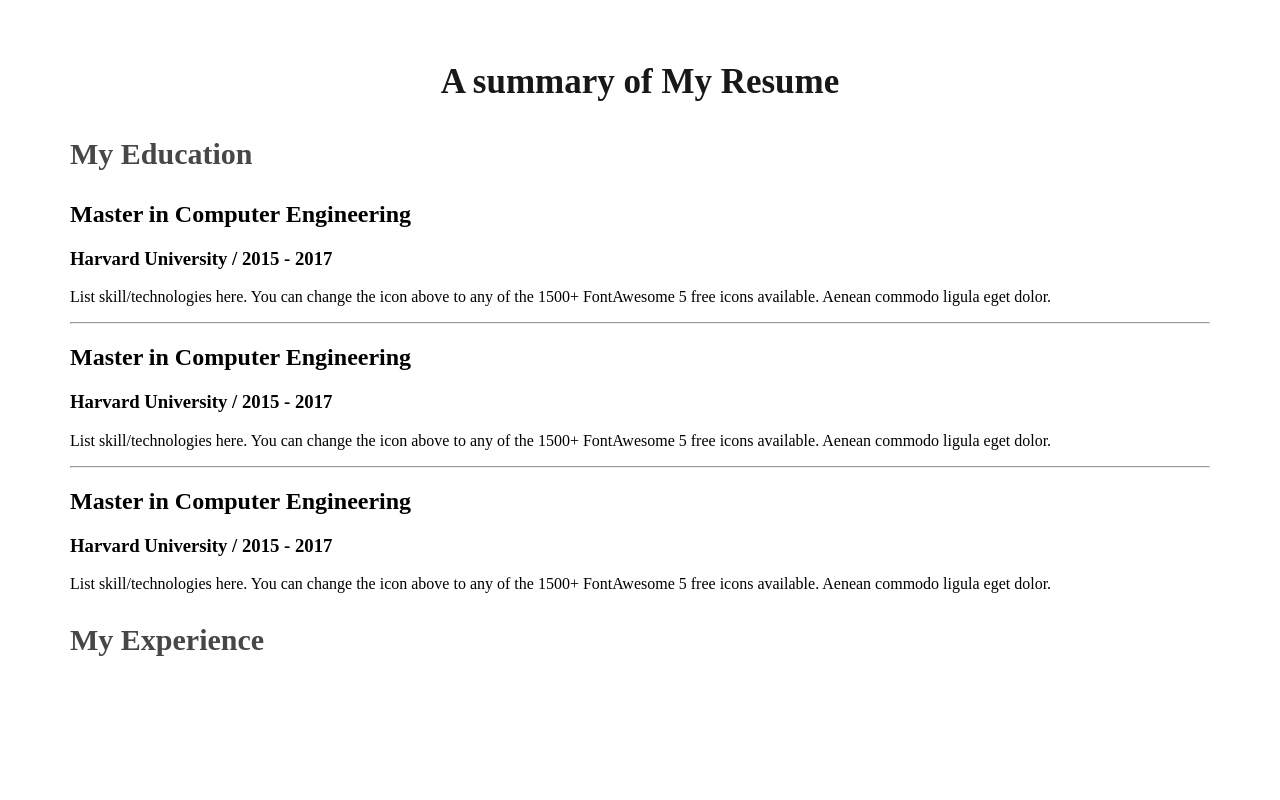
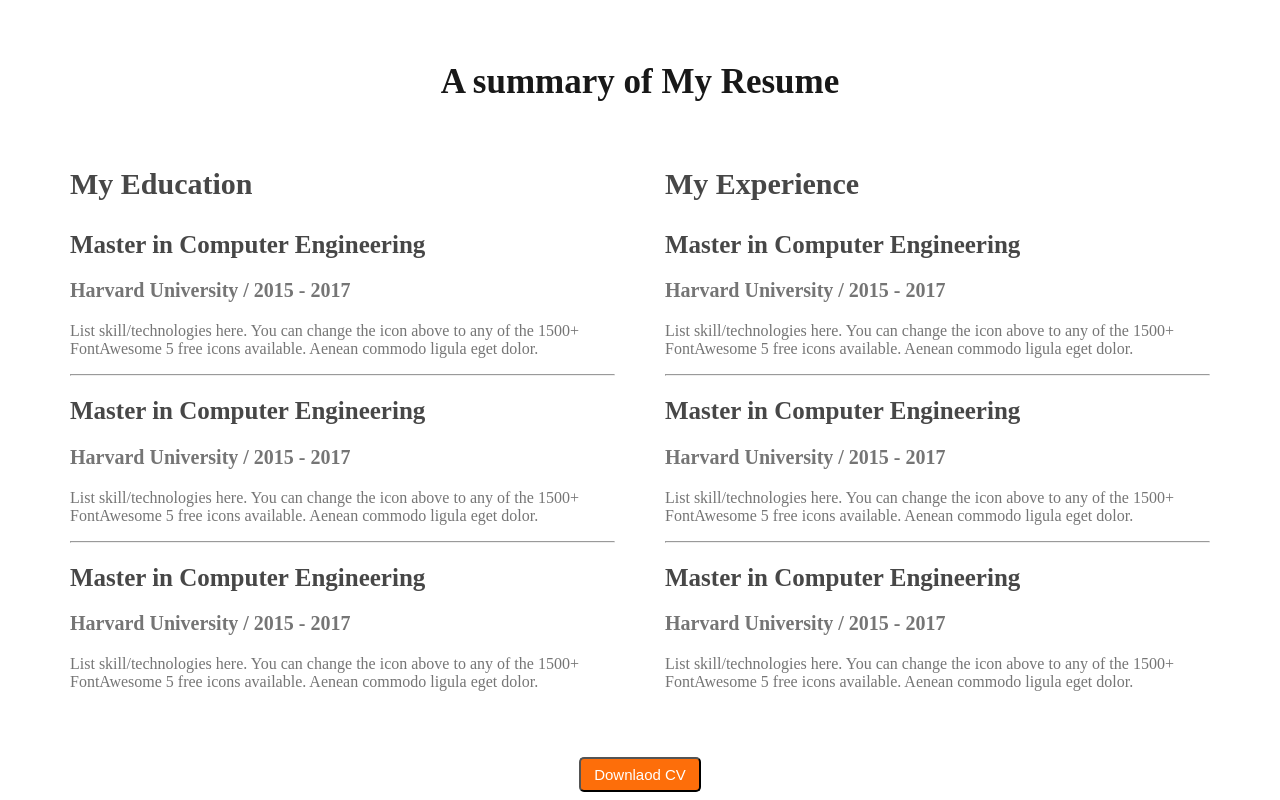
Before and after one commit to roniislam999/project-frist, a plain HTML site: page index.html in a window 1280 px wide. Shown: the part 2030-2830 px from the top of the page. Before the commit the page ends 2717 px from the top, so only its background shows below. Drawn offline with nearby package versions, Linux system fonts and the light colour scheme.

Commit message:
finish the resume section

```diff
--- a/index.html
+++ b/index.html
@@ -92,7 +92,7 @@
         <!-- resume section -->
         <section>
             <h3 class="section">A summary of My Resume</h3>
-            <div class="resume container">
+            <div class="resume-container">
                 <!-- .resume-colum*2>h3.resume-colum-title -->
                 <div class="resume-colum">
                     <h3 class="resume-colum-title">My Education</h3>
@@ -123,8 +123,32 @@
 
                 <div class="resume-colum">
                     <h3 class="resume-colum-title">My Experience</h3>
+
+                    <div class="resume-item">
+                        <h2 class="resume-item-title">Master in Computer Engineering</h2>
+                        <h3 class="resume-item-institute">Harvard University / 2015 - 2017</h3>
+                        <p class="resume-item-description">List skill/technologies here. You can change the icon above
+                            to any of the 1500+ FontAwesome 5 free icons available. Aenean commodo ligula eget dolor.</p>
+                    </div>
+                    <hr>
+                    <div class="resume-item">
+                        <h2 class="resume-item-title">Master in Computer Engineering</h2>
+                        <h3 class="resume-item-institute">Harvard University / 2015 - 2017</h3>
+                        <p class="resume-item-description">List skill/technologies here. You can change the icon above
+                            to any of the 1500+ FontAwesome 5 free icons available. Aenean commodo ligula eget dolor.</p>
+                    </div>
+                    <hr>
+                    <div class="resume-item">
+                        <h2 class="resume-item-title">Master in Computer Engineering</h2>
+                        <h3 class="resume-item-institute">Harvard University / 2015 - 2017</h3>
+                        <p class="resume-item-description">List skill/technologies here. You can change the icon above
+                            to any of the 1500+ FontAwesome 5 free icons available. Aenean commodo ligula eget dolor.</p>
+                    </div>
                 </div>
             </div>
+            </div>
+            <div class="Downlaod-Cv">
+                <button class="btn">Downlaod CV</button>
             </div>
         </section>
 
--- a/portfolio.css
+++ b/portfolio.css
@@ -195,3 +195,30 @@
     font-size: 30px;
     font-weight: 700;
 }
+
+.resume-container {
+    display: flex;
+    gap: 50px;
+}
+
+.resume-item-title {
+    color: #474747;
+    font-size: 25px;
+    font-weight: 700;
+}
+
+.resume-item-institute {
+    color: #757575;
+    font-size: 20px;
+    font-weight: 600;
+}
+
+.resume-item-description {
+    color: #757575;
+    font-size: 16px;
+    font-weight: 400;
+}
+.Downlaod-Cv{
+    text-align: center;
+  margin-top: 50px;
+}
```
